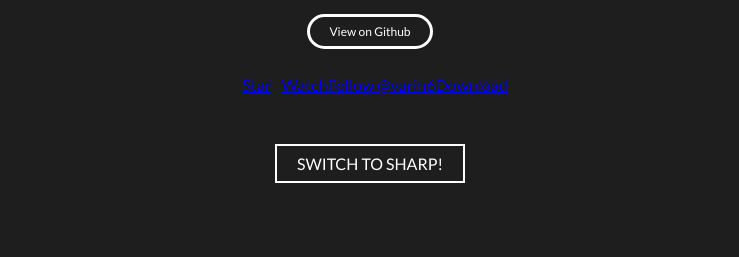
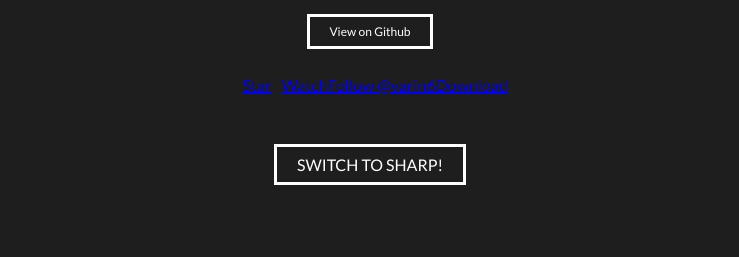
Before and after one commit to Varin6/Hover-Buttons, a plain HTML site: page index.html in a window 1280 px wide. Both pictures are taken after a click on the link "SWITCH TO SOFT!". Shown: the part 154-411 px from the top of the page, without its empty margins (270-1009 px from the left). Drawn offline with Linux system fonts and the light colour scheme; a web font is replaced by a local one.

Commit message:
Layout amends/links

```diff
--- a/demo/css/core.css
+++ b/demo/css/core.css
@@ -2092,24 +2092,6 @@
   font-size: 3rem;
 }
 
-.hbtn-x {
-  box-sizing: border-box;
-  display: inline-block;
-  overflow: hidden;
-  padding: 8px 20px;
-  margin: 0 3px 6px 3px;
-  text-align: center;
-  border: solid 2px white;
-  text-decoration: none;
-  color: #ffffff;
-  white-space: nowrap;
-  z-index: 0;
-}
-
-.hbtn-x i {
-  padding-right: 8px;
-}
-
 .buttons-wrapper {
   display: -ms-flexbox;
   display: -webkit-box;
--- a/demo/css/style.scss
+++ b/demo/css/style.scss
@@ -86,20 +86,7 @@
 }
 
 .hbtn-x {
-	box-sizing: border-box;
-	display: inline-block;
-	overflow: hidden;
-	padding: 8px 20px;
-	margin: 0 3px 6px 3px;
-	text-align: center;
-	border: solid 2px white;
-	text-decoration: none;
-	color: #ffffff;
-	white-space: nowrap;
-	z-index: 0;
-	i {
-		padding-right: 8px;
-	}
+
 }
 
 .buttons-wrapper {
--- a/demo/js/functions.js
+++ b/demo/js/functions.js
@@ -3,7 +3,7 @@
  */
 
 $(function () {
-    $('.hbtn').on('click', function (e) {
+    $('.hbtn').not($('.hbtn-x')).on('click', function (e) {
         e.preventDefault();
         var outer = $(this).prop('outerHTML');
         console.log(outer);
@@ -17,8 +17,8 @@
 $(function () {
     $('.change').on('click', function (e) {
         e.preventDefault();
-        $('.hbtn').toggleClass('hpill');
-        $('.hbtn-x').toggleClass('hpill');
+        $('.hbtn').not($('.hbtn-x')).toggleClass('hpill');
+        $(this).toggleClass('hpill');
         $('.class-helper').hide();
         $(this).text(function(i, text){
             return text === "SWITCH TO SOFT!" ? "SWITCH TO SHARP!" : "SWITCH TO SOFT!";
--- a/index.html
+++ b/index.html
@@ -13,7 +13,7 @@
 
 		<div class="container bg-color">
 			<h3>Hover Buttons</h3>
-			<a href="https://github.com/Varin6/Hover-Buttons" class="hbtn hb-border-bottom-br hsmall">View on Github</a>
+			<a href="https://github.com/Varin6/Hover-Buttons" class="hbtn hbtn-x hb-border-bottom-br hsmall">View on Github</a>
 
 				<div class="buttons-wrapper">
 
@@ -26,7 +26,7 @@
 
 				</div>
 
-			<a href="#" class="hbtn-x hpill change">SWITCH TO SOFT!</a>
+			<a href="#" class="hbtn hbtn-x hpill hb-fill-bottom-bg change">SWITCH TO SOFT!</a>
 		</div>
 
 		<div class="container bg-color">
```
Also changed, not shown: demo/css/style.css.
